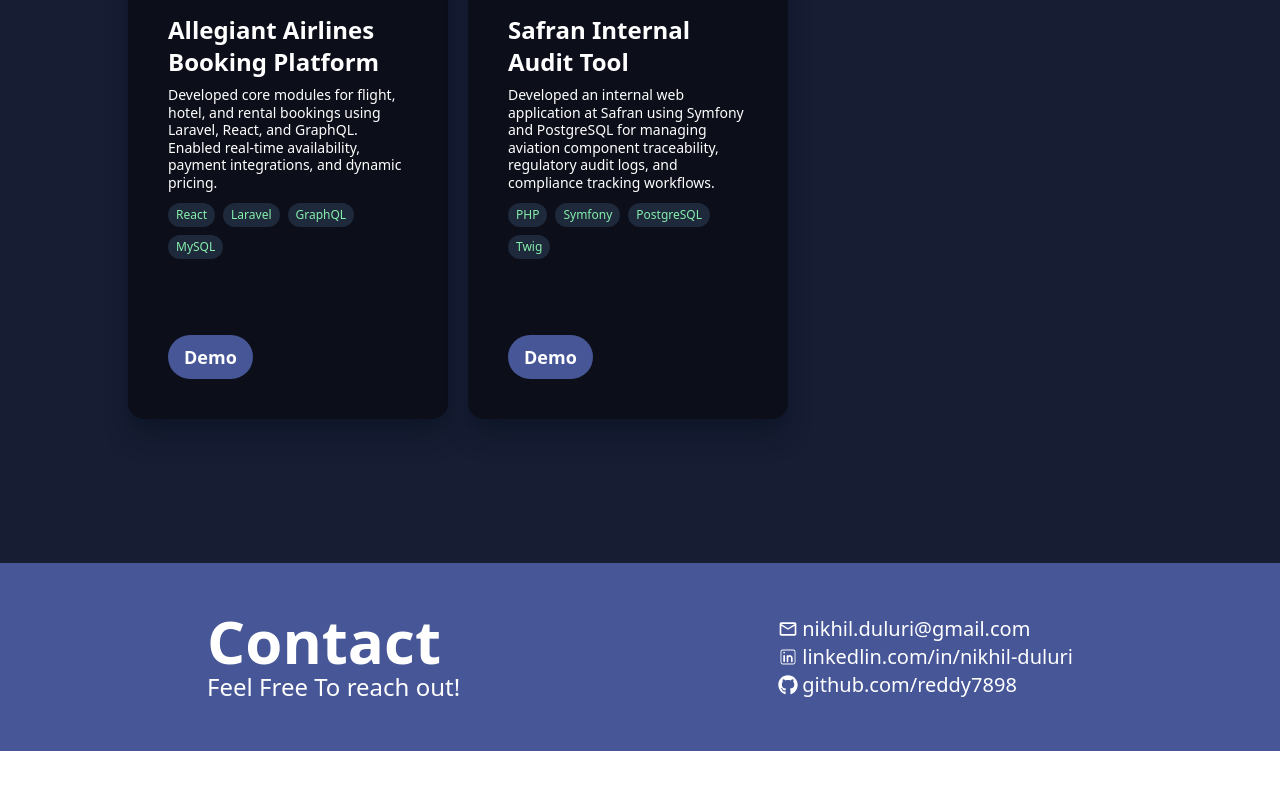
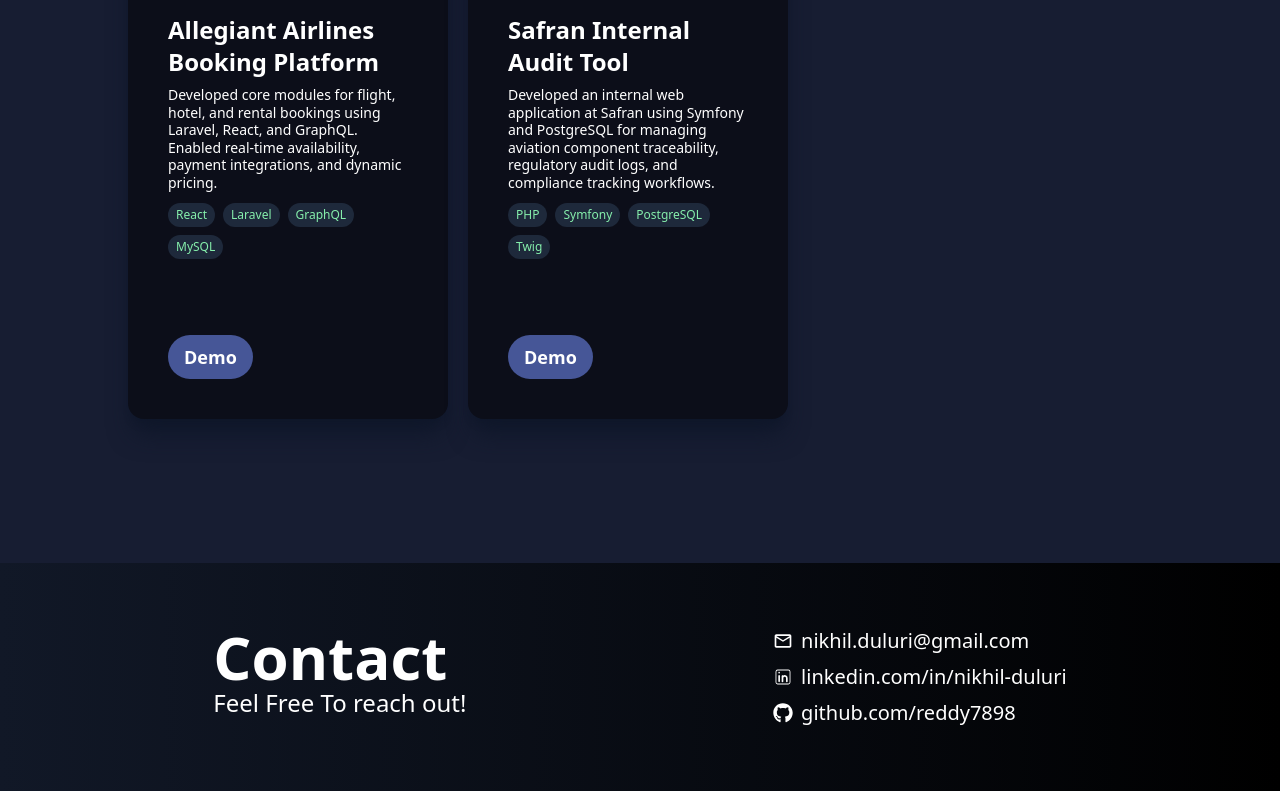
Before and after one commit to reddy7898/nikhil-portfolio, a React (Vite) app: page / in a window 1280 px wide. Shown: the part 2170-2961 px from the top of the page. Before the commit the page ends 2921 px from the top, so only its background shows below. Built offline with nearby package versions, Linux system fonts and the light colour scheme.

Commit message:
changed footer bg colour

```diff
--- a/src/Components/Footer/Footer.jsx
+++ b/src/Components/Footer/Footer.jsx
@@ -5,9 +5,10 @@
 
 const Footer = () => {
   return (
+
     <div
     id="Footer"
-      className="flex justify-around bg-[#465697] text-white p-10 md:p-12 items-center"
+    className="flex flex-col md:flex-row justify-around bg-gradient-to-r from-gray-900 to-black text-white py-16 px-8 md:px-20 gap-10"
     >
       <div>
         <h1 className="text-2xl md:text-6xl font-bold">Contact</h1>
@@ -16,20 +17,37 @@
         </h3>
       </div>
 
-      <ul className="text-sm md:text-xl">
-        <li className="flex gap-1 items-center">
+      <ul className="text-sm md:text-xl space-y-2">
+  <li className="flex gap-2 items-center">
     <MdOutlineEmail size={20} />
+    <a href="mailto:nikhil.duluri@gmail.com" className="hover:underline">
       nikhil.duluri@gmail.com
+    </a>
   </li>
-        <li className="flex gap-1 items-center">
-          <CiLinkedin />
-          linkedlin.com/in/nikhil-duluri
+  <li className="flex gap-2 items-center">
+    <CiLinkedin size={20} />
+    <a
+      href="https://linkedin.com/in/nikhil-duluri"
+      target="_blank"
+      rel="noopener noreferrer"
+      className="hover:underline"
+    >
+      linkedin.com/in/nikhil-duluri
+    </a>
   </li>
-        <li className="flex gap-1 items-center">
-          <FaGithub />
+  <li className="flex gap-2 items-center">
+    <FaGithub size={20} />
+    <a
+      href="https://github.com/reddy7898"
+      target="_blank"
+      rel="noopener noreferrer"
+      className="hover:underline"
+    >
       github.com/reddy7898
+    </a>
   </li>
 </ul>
+
     </div>
   );
 };
```
Lines whose indentation alone changed are shown as unchanged.
